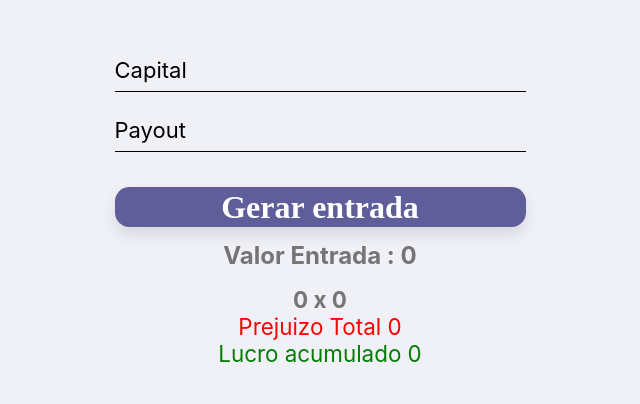
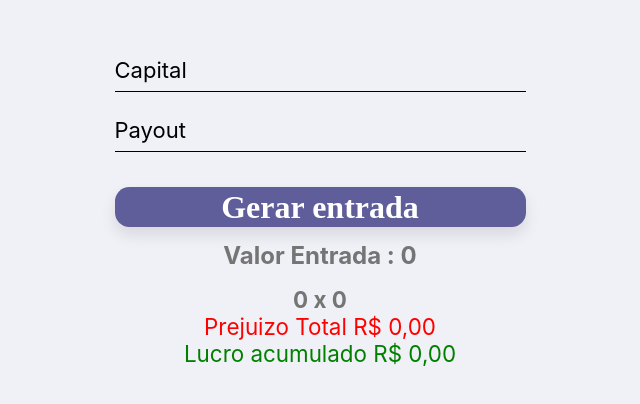
Before and after one commit to renatobh83/planilha, a React (Create React App) app: page / in a window 1280 px wide. Shown: the top 404 px of the page, without its empty margins (320-960 px from the left). Built offline with nearby package versions, Linux system fonts and the light colour scheme.

Commit message:
formatCurrency

```diff
--- a/src/App.js
+++ b/src/App.js
@@ -1,4 +1,5 @@
 import { React, useState, useEffect } from "react";
+import { moeda } from "./utils/formatCurrency";
 import InputMask from "react-input-mask";
 import "./App.css";
 import { calculo } from "./utils/bancaCalculos";
@@ -29,7 +30,7 @@ function App() {
   const [btnWin, setBtnWin] = useState(false);
   const [btnLoss, setBtnLoss] = useState(false);
 
-  const [prejuizo, setTotalPrejuizo] = useState(0);
+  const [prejuizo, setTotalPrejuizo] = useState(0.0);
 
   const [lucroAcumulado, setLucroAcumulado] = useState(0);
   const [valorBanca, setValorBanca] = useState(0);
@@ -242,9 +243,9 @@ function App() {
         <h4>
           {nivelSoros} x {totalLoss}
         </h4>
-        <span className="prejuizo">Prejuizo Total {prejuizo}</span>
-        <span className="lucro">Lucro acumulado {lucroAcumulado}</span>
-        {valorBanca !== 0 && <span> Saldo Banca: {valorBanca} </span>}
+        <span className="prejuizo">Prejuizo Total {moeda(prejuizo)}</span>
+        <span className="lucro">Lucro acumulado {moeda(lucroAcumulado)}</span>
+        {valorBanca !== 0 && <span> Saldo Banca: {moeda(valorBanca)} </span>}
       </div>
     </div>
   );
--- /dev/null
+++ b/src/utils/formatCurrency.js
@@ -0,0 +1,28 @@
+export const moeda = (number, options = {}) => {
+  const { moneySign = true } = options;
+
+  // if (Number.isNaN(number) || !number)
+  //   return "need a number as the first parameter";
+  number = number.toString().replace(",", ".");
+
+  if (typeof number === "string") {
+    // n1
+    number = Number(number);
+  }
+
+  let res;
+  const config = moneySign
+    ? { style: "currency", currency: "BRL" }
+    : { minimumFractionDigits: 2 };
+
+  moneySign
+    ? (res = number.toLocaleString("pt-BR", config))
+    : (res = number.toLocaleString("pt-BR", config));
+
+  const needComma = (number) => number <= 1000;
+  if (needComma(number)) {
+    res = res.toString().replace(".", ",");
+  }
+
+  return res; // n2
+};
```
